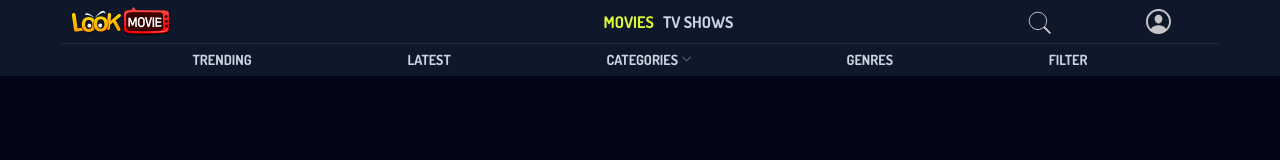
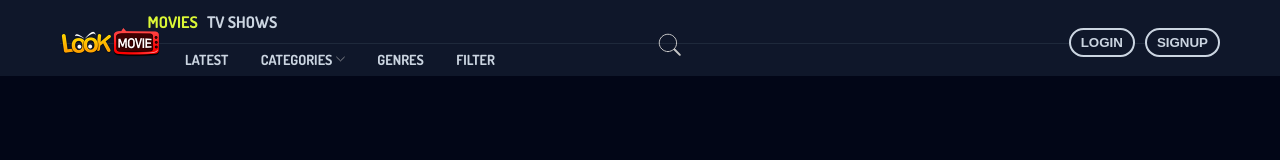
Before and after one commit to alevroses/api__movies, a website with bundled scripts: page src/index.html in a window 1280 px wide. Shown: the top 160 px of the page. Built offline with nearby package versions, Linux system fonts and the light colour scheme; no server answers.

Commit message:
Desktop header design: Part one

```diff
--- a/src/main.mjs
+++ b/src/main.mjs
@@ -19,6 +19,7 @@ import { showHidenLogin } from "./utils/show-hide-login.mjs";
 import { showMoviesGenres } from "./utils/show-movies-genres.mjs";
 import { top } from "./components/back-to-top.mjs";
 import { showFooter } from "./components/footer.mjs";
+import { changeLogin } from "./utils/change-login.mjs";
 
 /* Constantes ------- */
 
@@ -28,8 +29,10 @@ showPopular();
 generatePageNumbers();
 showHidenLogin();
 
-/* Test  */
-
 showFooter();
 top();
 showMoviesGenres();
+
+/* Test  */
+
+changeLogin();
--- a/src/styles/desktop.css
+++ b/src/styles/desktop.css
@@ -117,9 +117,105 @@
 /* Test */
 
 @media screen and (min-width: 740px) {
+  .header {
+    padding: 0 4%;
+  }
+
   .nav {
     max-width: 1160px;
     margin: 0 auto;
+  }
+
+  /* Test */
+
+  .section {
+    border-bottom: none;
+    /* grid-template-columns: 50% 25% 25%; */
+    grid-template-columns: 200px 160px;
+    /* padding: 0 0 0 100px; */
+    padding: 0 100px;
+
+    justify-content: space-between;
+  }
+
+  .section__link-logo {
+    position: absolute;
+
+    bottom: -14px;
+    top: 0;
+    align-self: flex-end;
+    margin: 0;
+  }
+
+  .section__links {
+    justify-content: space-between;
+  }
+
+  .search {
+    bottom: -22px;
+  }
+
+  /* .section__icon--search {
+    bottom: -40px;
+  } */
+
+  /* .section__search.disabled {
+    display: block;
+  }
+
+  .section__search {
+    width: 30vw;
+    max-width: 440px;
+  }
+
+  .close-icon {
+    display: none;
+  } */
+
+  .section__search {
+    width: 34vw;
+    min-width: 400px;
+    /* max-width: 440px; */
+    right: -20px;
+    top: -38px;
+    /* bottom: 0; */
+    /* align-content: start; */
+  }
+
+  /* .section__show--movies.disabled {
+  } */
+
+  .section__icons.login {
+    position: absolute;
+    align-items: center;
+    margin: 0;
+    bottom: -14px;
+    right: 0;
+    gap: 10px;
+  }
+
+  .section__icons.login button {
+    /* width: 60px; */
+
+    border: 2px solid var(--bg-blue-10);
+    border-radius: 20px;
+    font-weight: bold;
+    color: var(--bg-blue-10);
+    background-color: var(--bg-blue-80);
+    padding: 5px 10px;
+  }
+
+  /*  */
+
+  .section-menu {
+    /* display: grid; */
+    width: 360px;
+    margin: 0 0 0 100px;
+    justify-content: space-evenly;
+  }
+
+  .section-menu a:nth-child(1) {
+    display: none;
   }
 
   .container {
--- a/src/styles/tablet.css
+++ b/src/styles/tablet.css
@@ -1,8 +1,16 @@
 /* 540px to 766px */
 
-/* .container {
-  width: 90vw;
-} */
+body {
+  width: 100%;
+}
+
+.header,
+.banner,
+.main,
+.pagination,
+body .footer {
+  width: 100%;
+}
 
 .section-menu {
   justify-content: center;
@@ -12,7 +20,3 @@
 .slider-container {
   aspect-ratio: 16/9;
 }
-
-.banner {
-  width: 100%;
-}
--- /dev/null
+++ b/src/utils/change-login.mjs
@@ -0,0 +1,21 @@
+const login = document.querySelector(".section__icons.login");
+
+const changeLogin = () => {
+  console.log(window.innerWidth);
+  console.log(login);
+
+  const loginBtn = document.createElement("button");
+  const signupBtn = document.createElement("button");
+  loginBtn.textContent = "LOGIN";
+  signupBtn.textContent = "SIGNUP";
+
+  if (window.innerWidth > 739) {
+    /* login.innerHTML = loginBtn.outerHTML; */
+    login.innerHTML = ""
+    login.append(loginBtn, signupBtn)
+
+    console.log("xd");
+  }
+};
+
+export { changeLogin };
```
